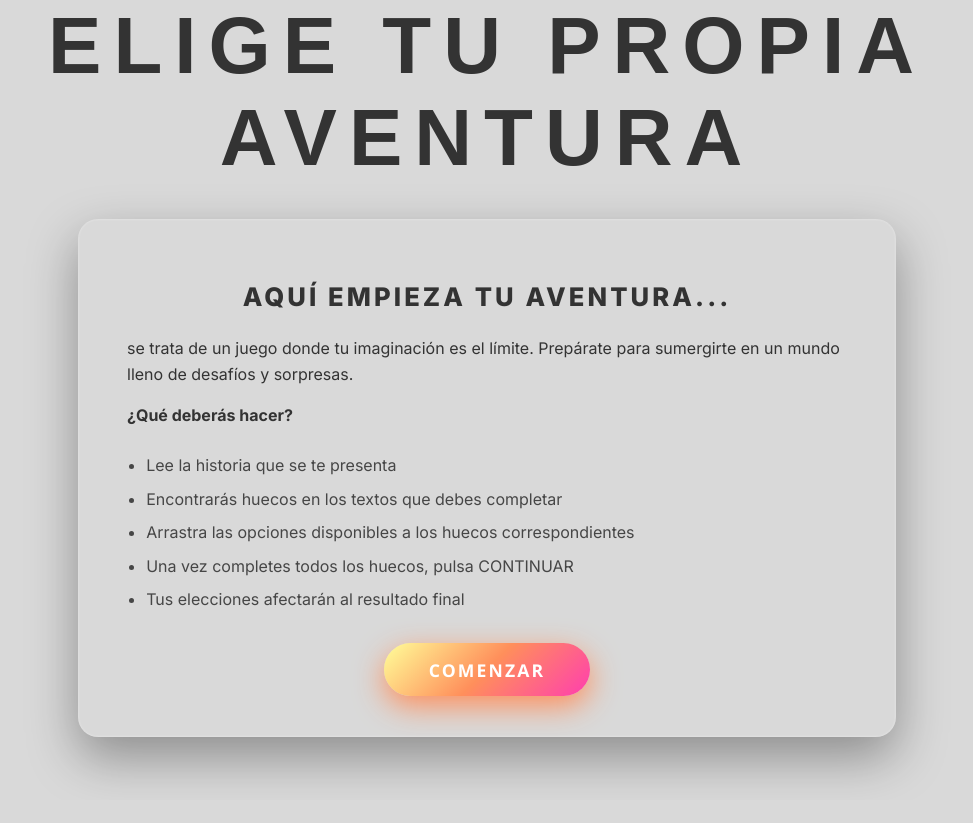
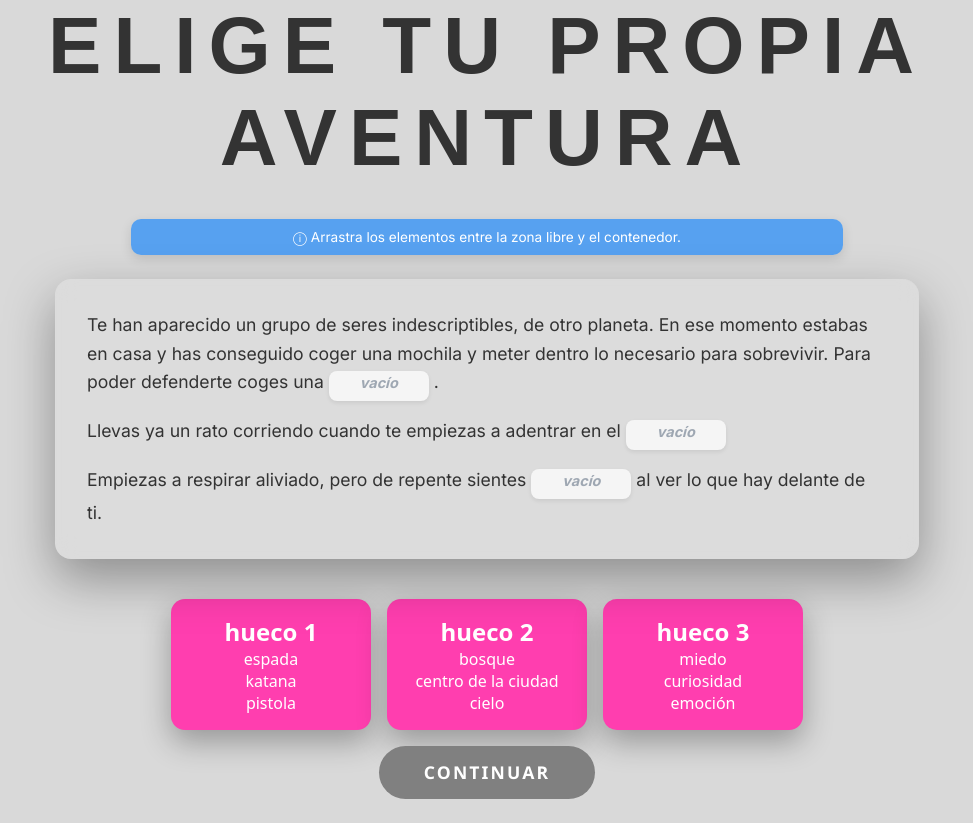
Before and after one commit to eliapinmor/elige_aventura, a Vue app: page /game in a window 1280 px wide. Shown: the whole page, without its empty margins (153-1126 px from the left). Before the commit the page ends 800 px from the top, so only its background shows below. Built offline with nearby package versions, Linux system fonts and the light colour scheme; a web font is replaced by a local one.

Commit message:
reestructuracion para enrutamiento , rutas correctas y protegidas en /result

```diff
--- a/package.json
+++ b/package.json
@@ -14,6 +14,7 @@
   "dependencies": {
     "howler": "^2.2.4",
     "pinia": "^3.0.4",
+    "pinia-plugin-persistedstate": "^4.7.1",
     "vue": "^3.5.25",
     "vue-router": "^4.6.3"
   },
--- a/src/App.vue
+++ b/src/App.vue
@@ -1,7 +1,8 @@
 <template>
 
   <h1 class="main-title">ELIGE TU PROPIA AVENTURA</h1>
-  <div v-if="gameStartStore.gameStartedStatus === 'no'">
+    <router-view />
+  <!-- <div v-if="gameStartStore.gameStartedStatus === 'no'">
     <StartCard />
   </div>
   <div v-else-if="gameStartStore.gameStartedStatus === 'progress'">
@@ -9,7 +10,7 @@
   </div>
   <div v-else-if="gameStartStore.gameStartedStatus === 'finished'">
     <ResultView />
-  </div>
+  </div> -->
 </template>
 <script setup>
 import StartCard from '@/components/StartCard.vue';
--- a/src/assets/musicManager.js
+++ b/src/assets/musicManager.js
@@ -21,3 +21,9 @@ howler = new Howl({
       console.log("Audio reproduciéndose:", emocionAudio);
     }
   });}
+
+export function stopMusica() {
+  if (howler) {
+    howler.stop();
+  }
+}
--- a/src/components/ArmaTexto.vue
+++ b/src/components/ArmaTexto.vue
@@ -10,7 +10,7 @@ const armaTexto = computed(() => {
   switch (gameStartStore.arma) {
     case "espada":
       return "Con la espada firmemente sujeta entre tus manos, sientes cómo el peso del acero te devuelve el control de la situación. No es solo un arma: es una extensión de tu voluntad. Cada paso que das está cargado de determinación, sabiendo que, pase lo que pase, estás preparado para luchar por sobrevivir.";
-    case "catana":
+    case "katana":
       return "Empuñas la katana con respeto, consciente de que no es un arma cualquiera. Su hoja afilada refleja tu concentración y disciplina. Cada movimiento es preciso, cada decisión calculada. Sabes que no se trata solo de fuerza, sino de mantener la calma y elegir el momento exacto para atacar.";
     case "pistola":
       return "Sujetando la pistola con firmeza, confías en su simplicidad y eficacia. No hay tiempo para dudar: cada segundo cuenta y cada disparo puede marcar la diferencia. Mantienes la vista al frente, preparado para reaccionar rápido ante cualquier amenaza que se cruce en tu camino.";
--- a/src/components/ButtonContinue.vue
+++ b/src/components/ButtonContinue.vue
@@ -1,5 +1,5 @@
 <template>
-  <button class="btn-continue" :disabled="disabled" @click="$emit('click')">{{ buttonText }}</button>
+  <RouterLink :to="route" class="btn-continue" @click="$emit('click')">{{ buttonText }}</RouterLink>
 </template>
 <script setup>
 defineProps({
@@ -7,9 +7,13 @@ defineProps({
     type: String,
     default: "Continuar"
   },
-  disabled: {
-    type: Boolean,
-    default: false
+  // disabled: {
+  //   type: Boolean,
+  //   default: false
+  // },
+  route: {
+    type: String,
+    default: null
   }
 });
 
@@ -37,6 +41,7 @@ defineEmits(['click']);
     inset 0 0 0 #ff8f5b;
 
   transition: all 0.25s ease;
+  text-decoration: none;
 }
 
 .btn-continue:hover {
@@ -45,4 +50,11 @@ defineEmits(['click']);
   box-shadow: 0 10px 30px #ff8f5b,
     inset 0 0 0 #ff8f5b;
 }
+
+.btn-continue.disabled{
+  background: gray;
+  cursor: not-allowed;
+  box-shadow: none;
+  pointer-events: none;
+}
 </style>
--- a/src/components/StartCard.vue
+++ b/src/components/StartCard.vue
@@ -12,7 +12,7 @@
         </ul>
         <!-- <button class="btn-continue" @click="gameStartStore.startGame">START</button> -->
         <div class="center">
-            <ButtonContinue buttonText="COMENZAR" @click="gameStartStore.startGame" />
+            <ButtonContinue route="/game" buttonText="COMENZAR" @click="gameStartStore.startGame" />
         </div>
     </div>
 </template>
--- a/src/main.js
+++ b/src/main.js
@@ -1,12 +1,16 @@
 import { createApp } from 'vue'
 import { createPinia } from 'pinia'
+import piniaPersist from 'pinia-plugin-persistedstate'
 
 import App from './App.vue'
 import router from './router'
 
 const app = createApp(App)
 
-app.use(createPinia())
+const pinia = createPinia()
+
+pinia.use(piniaPersist)
+app.use(pinia)
 app.use(router)
 
 app.mount('#app')
--- a/src/router/index.js
+++ b/src/router/index.js
@@ -1,8 +1,27 @@
 import { createRouter, createWebHistory } from 'vue-router'
+const HomeView = () => import('../views/HomeView.vue');
+const GameView = () => import('../views/GameView.vue');
+const ResultView = () => import('../views/ResultView.vue');
+import { useGameStartStore } from '@/stores/gameStart';
 
 const router = createRouter({
   history: createWebHistory(import.meta.env.BASE_URL),
-  routes: [],
+  routes: [
+    {path: '/', component: () => import('../views/HomeView.vue')},
+    {path: '/game' , component: () => import('../views/GameView.vue')},
+    {path: '/result', component: () => import('../views/ResultView.vue')},
+  ],
 })
 
+router.beforeEach((to) => {
+  const gameStore = useGameStartStore();
+
+  if (to.meta.requiresFinishedGame) {
+    if (gameStore.gameStartedStatus !== "finished") {
+      return { name: "game" };
+    }
+  }
+});
+
+
 export default router
--- a/src/stores/gameStart.js
+++ b/src/stores/gameStart.js
@@ -11,6 +11,10 @@ export const useGameStartStore = defineStore ("quiz", {
     actions: {
         startGame() {
             this.gameStartedStatus = "progress";
+            this.arma = null;
+            this.lugar = null;
+            this.emocion = null;
+            this.emocionRuta = null;
             console.log("Game started:", this.gameStartedStatus);
         },
         endGame(arma, lugar, emocion) {
@@ -23,4 +27,5 @@ export const useGameStartStore = defineStore ("quiz", {
         },
 
     },
+    persist: true,
 });
--- a/src/views/GameView.vue
+++ b/src/views/GameView.vue
@@ -98,12 +98,13 @@
     <div style="
     display: flex; justify-content: center;">
       <ButtonContinue
+        route="/result"
         buttonText="CONTINUAR"
-        :disabled="!(
+        :class="{disabled: !(
           selectedArma &&
           selectedLugar &&
           selectedEmocion
-        )"
+        )}"
         @click="
           gameStartStore.endGame(selectedArma, selectedLugar, selectedEmocion)
         "
@@ -113,13 +114,17 @@
 </template>
 
 <script setup>
-import { ref } from "vue";
+import { ref, onMounted } from "vue";
 import DropZone from "../components/DropZone.vue";
 import { computed } from "vue";
 import ButtonContinue from "@/components/ButtonContinue.vue";
 import { useGameStartStore } from "@/stores/gameStart";
 const gameStartStore = useGameStartStore();
 
+console.log("estoy en /:", gameStartStore.gameStartedStatus);
+onMounted(() => {
+  gameStartStore.startGame()
+})
 // Elementos arrastrables
 const items = ref([
   {
--- /dev/null
+++ b/src/views/HomeView.vue
@@ -0,0 +1,11 @@
+<template>
+    <StartCard />
+</template>
+<script setup>
+import StartCard from '@/components/StartCard.vue';
+import { useGameStartStore } from '@/stores/gameStart';
+const gameStartStore = useGameStartStore();
+console.log("estoy en /:", gameStartStore.gameStartedStatus);
+
+</script>
+<style scoped></style>
--- a/src/views/ResultView.vue
+++ b/src/views/ResultView.vue
@@ -1,4 +1,5 @@
 <template>
+<!-- <div v-if="gameStartStore.gameStartedStatus === 'yes'"></div> -->
   <div class="page story-text">
     <div class="texto">
       <ArmaTexto />
@@ -8,6 +9,7 @@
     </div>
     <div class="boton-reproducir">
       <a @click="playMusic">⏸️</a>
+      <a @click="stopMusic">▶️</a>
     </div>
   </div>
 </template>
@@ -17,9 +19,9 @@ import { useGameStartStore } from "@/stores/gameStart";
 import { computed } from "vue";
 import ArmaTexto from "../components/ArmaTexto.vue";
 import LugarImagen from "@/components/LugarImagen.vue";
-import { playMusica } from "@/assets/musicManager";
+import { playMusica, stopMusica } from "@/assets/musicManager";
 const gameStartStore = useGameStartStore();
-
+console.log("estoy en /result:", gameStartStore.gameStartedStatus);
 const emocionAudioRuta = computed(() => {
   switch (gameStartStore.emocion) {
     case "miedo":
@@ -35,6 +37,10 @@ const emocionAudioRuta = computed(() => {
 
 const playMusic = () => {
   playMusica(emocionAudioRuta.value);
+};
+
+const stopMusic = () => {
+  stopMusica();
 };
 
 //llamar a js de musica
```
Also changed, not shown: 1 other file (tests, documents, lock files or other folders).
